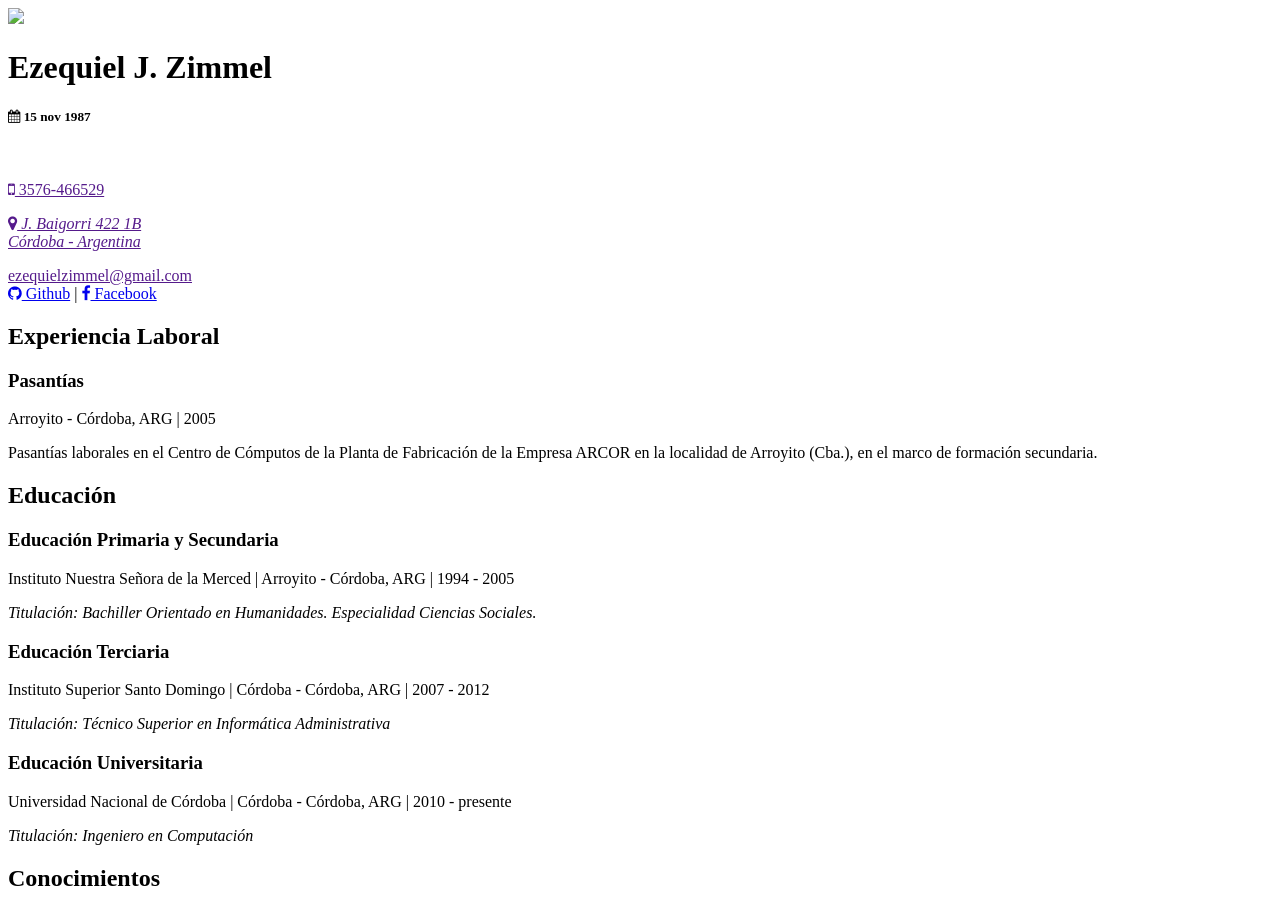
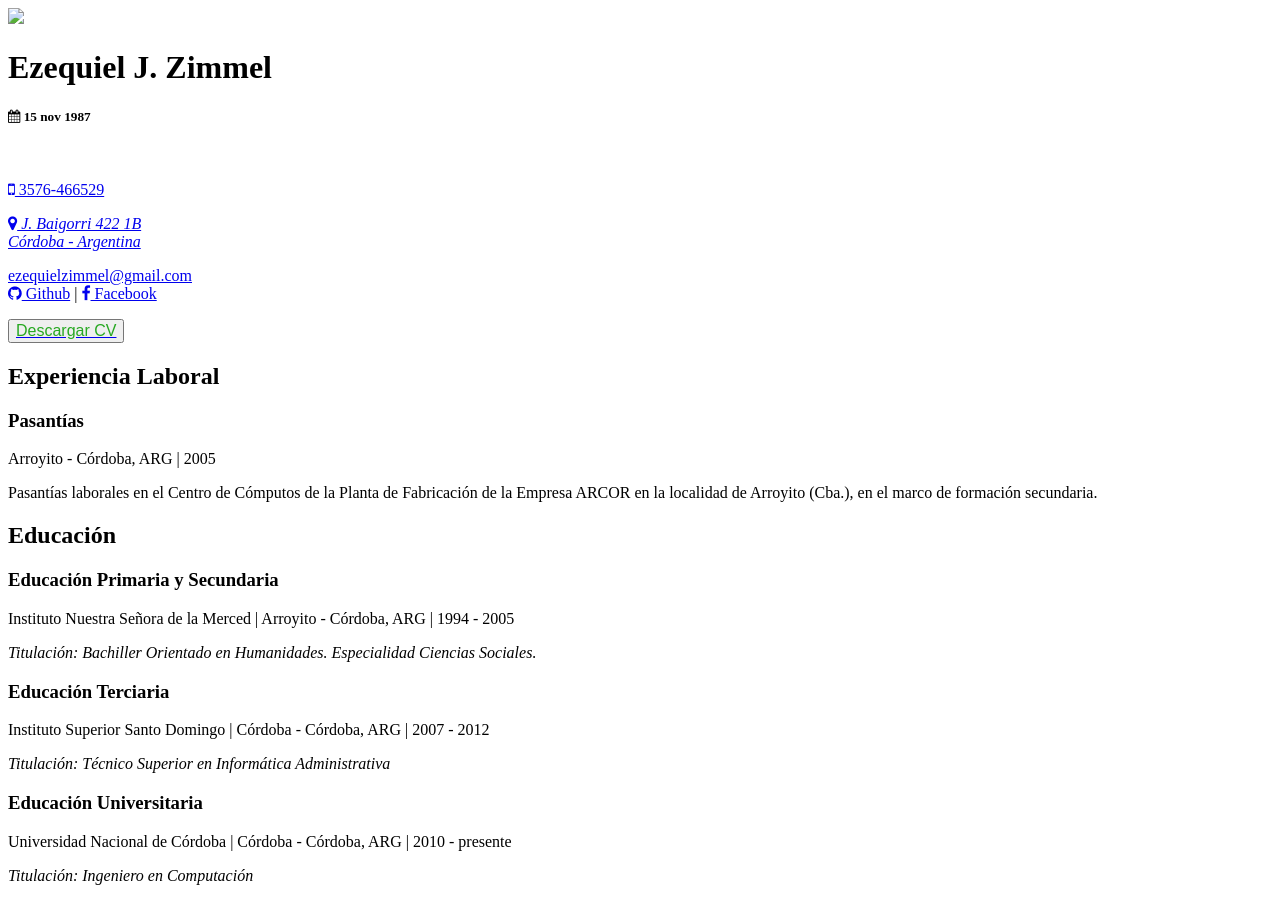
Before and after one commit to zimmcl/EzequielZimmel.github.io, a Jekyll site: the page built from index.html, in a window 1280 px wide and 900 px high. Built offline with Jekyll 4.4.1, drawn with Linux system fonts in a browser that asks for light colours; nearby versions of some CDN libraries.

```diff
--- a/_config.yml
+++ b/_config.yml
@@ -7,28 +7,26 @@ permalink: :title.html
 gems: [jekyll-paginate]
 port: 4000
 safe: true
-#url: http://biomadeira.github.io/vitae
-#author: Fábio Madeira
 
 # edit this section with your information
 # biomadeira.github.io - all contents run on /vitae/
 # for a normal use at the base of the server change it to "/"
 # baseurl: /vitae/
-title: Curriculum vitae
+title: Ezequiel J. Zimmel - CV
 name: Ezequiel J. Zimmel
 fecha: 15 nov 1987
 email: ezequielzimmel@gmail.com
 #email_full: mailto:youremail@me.com
-#website: github.io/ezequielzimmel
-#website_full: https://biomadeira.github.io/sustain
+#website: zimmcl.github.io
+#website_full: https://
 github: zimmcl
 facebook: zimmcl
 #twitter: twitter
 tel: 3576-466529
-#tel_full: tel:+440000000000
-#google_maps: 'https://www.google.co.uk/maps/place/44+Perth+St,+Edinburgh,+Edinburgh+City+EH3+5BL'
+tel_full: +5493576466529
+google_maps: 'https://www.google.com.ar/maps/place/José+Baigorri+422,+X5001AJJ+Córdoba/'
 address: J. Baigorri 422 1B
-#postcode: EH3 5BL
+#postcode: xxxx-xxxx
 city: Córdoba
 country: Argentina
 google_analytics: UA-69300817-1
--- /dev/null
+++ b/_includes/conocimientos.html
@@ -0,0 +1,35 @@
+<section class="thirteen columns">
+    <h1>Conocimientos </h1>
+    <article>
+        <header>
+            <h1></h1>
+        </header>
+       <p>
+            <i class="fa fa-star"></i><i class="fa fa-star"></i><i class="fa fa-star"></i><i class="fa fa-star"></i><i class="fa fa-star"></i><i class="fa fa-star"></i><i class="fa fa-star"></i><i class="fa fa-star-o"></i><i class="fa fa-star-o"></i><i class="fa fa-star-o"></i>
+            &nbsp;&nbsp;<em>Ofimática</em>
+        <p>
+        <p>
+            <i class="fa fa-star"></i><i class="fa fa-star"></i><i class="fa fa-star"></i><i class="fa fa-star"></i><i class="fa fa-star"></i><i class="fa fa-star"></i><i class="fa fa-star-o"></i><i class="fa fa-star-o"></i><i class="fa fa-star-o"></i><i class="fa fa-star-o"></i>
+            &nbsp;&nbsp;<em>C/C++</em>
+        <p>
+            <i class="fa fa-star"></i><i class="fa fa-star"></i><i class="fa fa-star"></i><i class="fa fa-star"></i><i class="fa fa-star"></i><i class="fa fa-star"></i><i class="fa fa-star-half-o"></i><i class="fa fa-star-o"></i><i class="fa fa-star-o"></i><i class="fa fa-star-o"></i>
+            &nbsp;&nbsp;<em>Java</em>
+        </p>
+        <p>
+            <i class="fa fa-star"></i><i class="fa fa-star"></i><i class="fa fa-star"></i><i class="fa fa-star"></i><i class="fa fa-star"></i><i class="fa fa-star-half-o"></i><i class="fa fa-star-o"></i><i class="fa fa-star-o"></i><i class="fa fa-star-o"></i><i class="fa fa-star-o"></i>
+            &nbsp;&nbsp;<em>Git</em>
+        </p>
+        <p>
+            <i class="fa fa-star"></i><i class="fa fa-star"></i><i class="fa fa-star"></i><i class="fa fa-star-o"></i><i class="fa fa-star-o"></i><i class="fa fa-star-o"></i><i class="fa fa-star-o"></i><i class="fa fa-star-o"></i><i class="fa fa-star-o"></i><i class="fa fa-star-o"></i>
+            &nbsp;&nbsp;<em>HTML/CSS3</em> &amp; <em>Javascript</em>
+        </p>
+        <p>
+            <i class="fa fa-star"></i><i class="fa fa-star"></i><i class="fa fa-star"></i><i class="fa fa-star"></i><i class="fa fa-star"></i><i class="fa fa-star"></i><i class="fa fa-star-o"></i><i class="fa fa-star-o"></i><i class="fa fa-star-o"></i><i class="fa fa-star-o"></i>
+            &nbsp;&nbsp;<em>Lecto-comprensión de inglés</em>
+        </p>
+        <p>
+            <i class="fa fa-star"></i><i class="fa fa-star"></i><i class="fa fa-star"></i><i class="fa fa-star"></i><i class="fa fa-star"></i><i class="fa fa-star-half-o"></i><i class="fa fa-star-o"></i><i class="fa fa-star-o"></i><i class="fa fa-star-o"></i><i class="fa fa-star-o"></i>
+            &nbsp;&nbsp;<em>Adobe Muse</em>
+        </p>
+    </article>
+</section>
--- /dev/null
+++ b/_includes/cualidades.html
@@ -0,0 +1,27 @@
+<section class="thirteen columns">
+    <h1>Cualidades</h1>
+    <article>
+        <header>
+            <h1></h1>
+        </header>
+        <p>
+            <i class="fa fa-star"></i><i class="fa fa-star"></i><i class="fa fa-star"></i><i class="fa fa-star"></i><i class="fa fa-star"></i><i class="fa fa-star"></i><i class="fa fa-star"></i><i class="fa fa-star"></i><i class="fa fa-star-o"></i><i class="fa fa-star-o"></i>
+            &nbsp;&nbsp;<em>Iniciativa</em>
+        <p>
+            <i class="fa fa-star"></i><i class="fa fa-star"></i><i class="fa fa-star"></i><i class="fa fa-star"></i><i class="fa fa-star"></i><i class="fa fa-star"></i><i class="fa fa-star"></i><i class="fa fa-star-half-o"></i><i class="fa fa-star-o"></i><i class="fa fa-star-o"></i>
+            &nbsp;&nbsp;<em>Trabajo en equipo</em>
+        </p>
+        <p>
+            <i class="fa fa-star"></i><i class="fa fa-star"></i><i class="fa fa-star"></i><i class="fa fa-star"></i><i class="fa fa-star"></i><i class="fa fa-star-half-o"></i><i class="fa fa-star-o"></i><i class="fa fa-star-o"></i><i class="fa fa-star-o"></i><i class="fa fa-star-o"></i>
+            &nbsp;&nbsp;<em>Comunicación</em>
+        </p>
+        <p>
+            <i class="fa fa-star"></i><i class="fa fa-star"></i><i class="fa fa-star"></i><i class="fa fa-star"></i><i class="fa fa-star"></i><i class="fa fa-star-half-o"></i><i class="fa fa-star-o"></i><i class="fa fa-star-o"></i><i class="fa fa-star-o"></i><i class="fa fa-star-o"></i>
+            &nbsp;&nbsp;<em>Creatividad</em>
+        </p>
+        <p>
+            <i class="fa fa-star"></i><i class="fa fa-star"></i><i class="fa fa-star"></i><i class="fa fa-star"></i><i class="fa fa-star"></i><i class="fa fa-star"></i><i class="fa fa-star"></i><i class="fa fa-star"></i><i class="fa fa-star-o"></i><i class="fa fa-star-o"></i>
+            &nbsp;&nbsp;<em>Compromiso</em>
+        </p>
+    </article>
+</section>
--- /dev/null
+++ b/_includes/educacion.html
@@ -0,0 +1,33 @@
+<section class="thirteen columns">
+    <h1>Educación</h1>
+    <article>
+        <header>
+            <h3>Educación Primaria y Secundaria</h3>
+            <span>Instituto Nuestra Señora de la Merced |
+            Arroyito - Córdoba, ARG | <time>1994 - 2005</time></span>
+        </header>
+        <p>
+            <em>Titulación: Bachiller Orientado en Humanidades. Especialidad Ciencias Sociales.</em>
+        </p>
+    </article>
+    <article>
+        <header>
+            <h3>Educación Terciaria</h3>
+            <span>Instituto Superior Santo Domingo |
+            Córdoba - Córdoba, ARG | <time>2007 - 2012</time></span>
+        </header>
+        <p>
+            <em>Titulación: Técnico Superior en Informática Administrativa</em>
+        </p>
+    </article>
+        <article>
+        <header>
+            <h3>Educación Universitaria</h3>
+            <span>Universidad Nacional de Córdoba |
+             Córdoba - Córdoba, ARG | <time>2010 - presente</time></span>
+        </header>
+        <p>
+            <em>Titulación: Ingeniero en Computación</em>
+        </p>
+    </article>
+</section>
--- /dev/null
+++ b/_includes/empleo.html
@@ -0,0 +1,12 @@
+<section class="thirteen columns">
+    <h1>Experiencia Laboral</h1>
+    <article>
+        <header>
+            <h3>Pasantías</h3>
+            <span>Arroyito - Córdoba, ARG | <time>2005</time></span>
+        </header>
+        <p>Pasantías laborales en el Centro de Cómputos de la Planta
+            de Fabricación de la Empresa ARCOR en la localidad de
+            Arroyito (Cba.), en el marco de formación secundaria. </p>
+    </article>
+</section>
--- /dev/null
+++ b/_includes/otras_exp.html
@@ -0,0 +1,7 @@
+<section class="thirteen columns">
+    <h1>Otras Experiencias</h1>
+    <article>
+        <p>Diseño ad honorem de la página Web para el emprendimiento familiar
+        <a href="http://www.yasiyatere.com" target="_blank"><font size="3" color="cian"> Cabañas Yasí Yateré</font></a></p>
+    </article>
+</section>
--- a/_layouts/layout.html
+++ b/_layouts/layout.html
@@ -4,7 +4,7 @@
     <meta charset="utf-8">
     <title>{{ site.title }}</title>
     <meta name="description" content="{{ site.name }} Curriculum Vitae">
-    <meta name="author" content="{{ site.name }} @{{ site.twitter }}">
+    <!--<meta name="author" content="{{ site.name }} @{{ site.twitter }}">-->
 
     <meta name="viewport" content="width=device-width, initial-scale=1, maximum-scale=1">
 
@@ -22,10 +22,10 @@
         <h1>{{ site.name }}</h1>
         <h5><i class="fa fa-calendar" aria-hidden="true"></i> {{ site.fecha }}</h5><br>
         <p>
-            <a href="{{ site.tel_full }}"><i class="fa fa-mobile" aria-hidden="true"></i>  {{ site.tel }}</a>
+            <a href="tel:{{ site.tel_full }}" target="_blank"><i class="fa fa-mobile" aria-hidden="true"></i>  {{ site.tel }}</a>
         </p>
         <address>
-            <a href="{{ site.google_maps }}"><i class="fa fa-map-marker" aria-hidden="true"></i>
+            <a href="{{ site.google_maps }}" target="_blank"><i class="fa fa-map-marker" aria-hidden="true"></i>
                 {{ site.address }}<br/>
                 {{ site.postcode }}
                 {{ site.city }} -
@@ -36,15 +36,17 @@
             <!--<a href="{{ site.website_full }}">{{ site.website }}</a><br/>-->
         </p>
         <p>
-            <a href="{{ site.email_full }}">{{ site.email }}</a><br/>
-            <a href="https://github.com/{{ site.github }}"><i class="fa fa-github"></i> Github</a> |
-            <a href="https://facebook.com/{{ site.facebook }}"><i class="fa fa-facebook"></i> Facebook</a>
+            <a href="mailto:{{ site.email }}">{{ site.email }}</a><br/>
+            <a href="https://github.com/{{ site.github }}" target="_blank"><i class="fa fa-github"></i> Github</a> |
+            <a href="https://facebook.com/{{ site.facebook }}" target="_blank"><i class="fa fa-facebook"></i> Facebook</a>
         </p>
+        <button><a href="{{ site.baseurl }}static/img/Curriculum_Vitae.pdf" target="_blank"><font size="3" color="#27a822">Descargar CV</font></a></button>
     </header>
+
     <div class="thirteen columns clearfix">
 
         {{ content }}
-
+     <p align="center"><img src="{{ site.baseurl }}static/img/firma.jpg" class="firma" width="100px" height="75"></p>
     <footer class="thirteen columns">
         <p align="center">Original Theme by <a href="https://www.github.com/biomadeira/vitae">vitae</a>
              | {{site.name}} - © {{ site.time | date: '%Y' }}</p>
--- a/index.html
+++ b/index.html
@@ -2,14 +2,14 @@
 layout: layout
 ---
 
-{% include employment.html %}
+{% include empleo.html %}
 
-{% include education.html %}
+{% include educacion.html %}
 
-{% include skills.html %}
+{% include conocimientos.html %}
 
-{% include initiatives.html %}
+{% include cualidades.html %}
 
-{% include interests.html %}
+{% include otras_exp.html %}
 
 <!-- -->
```
Also changed, not shown: static/img/favicon.ico (added), static/img/firma.jpg (added), 5 other files.
